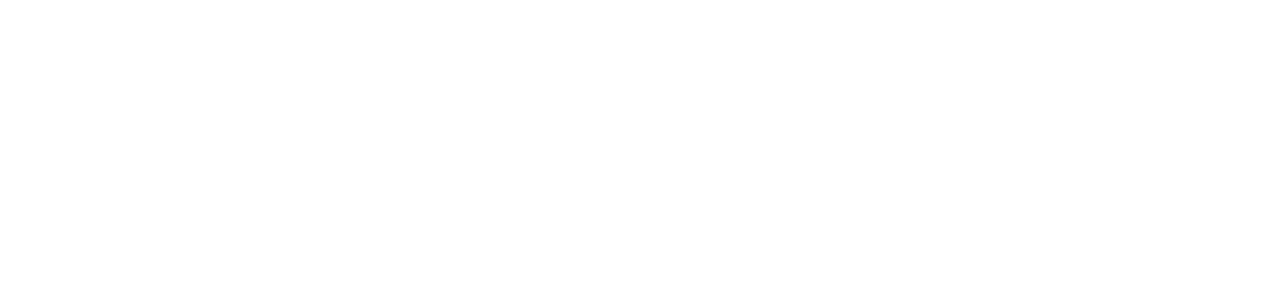
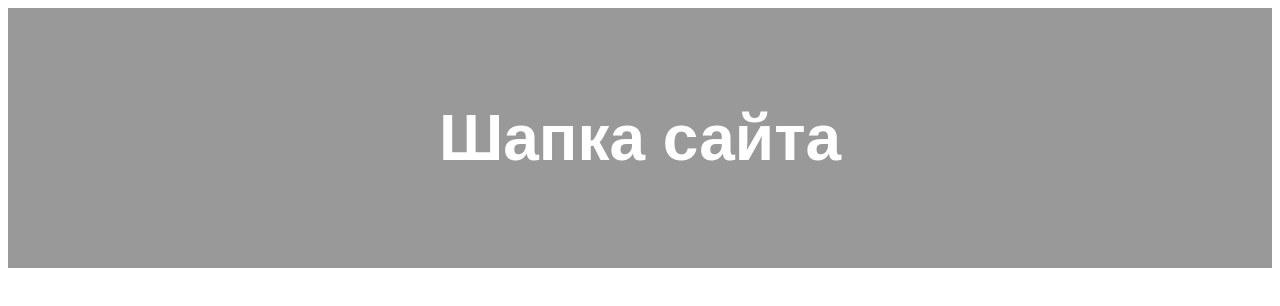
Before and after one commit to nikolay-64/remote-test, a plain HTML site: page index.html in a window 1280 px wide. Drawn offline with Linux system fonts and the light colour scheme.

Commit message:
Added header and its styles

```diff
--- a/index.html
+++ b/index.html
@@ -8,9 +8,9 @@
         <link rel="stylesheet" href="./main.css" />
     </head>
     <body>
-
-
-
+        <header class="header">
+            <h1>Шапка сайта</h1>
+        </header>
 
         <script src="./main.js"></script>
     </body>
--- a/main.css
+++ b/main.css
@@ -0,0 +1,8 @@
+.header {
+    font-family: sans-serif;
+    font-size: 32px;
+    padding: 50px 100px;
+    background: #999;
+    color: #fff;
+    text-align: center;
+}
```
